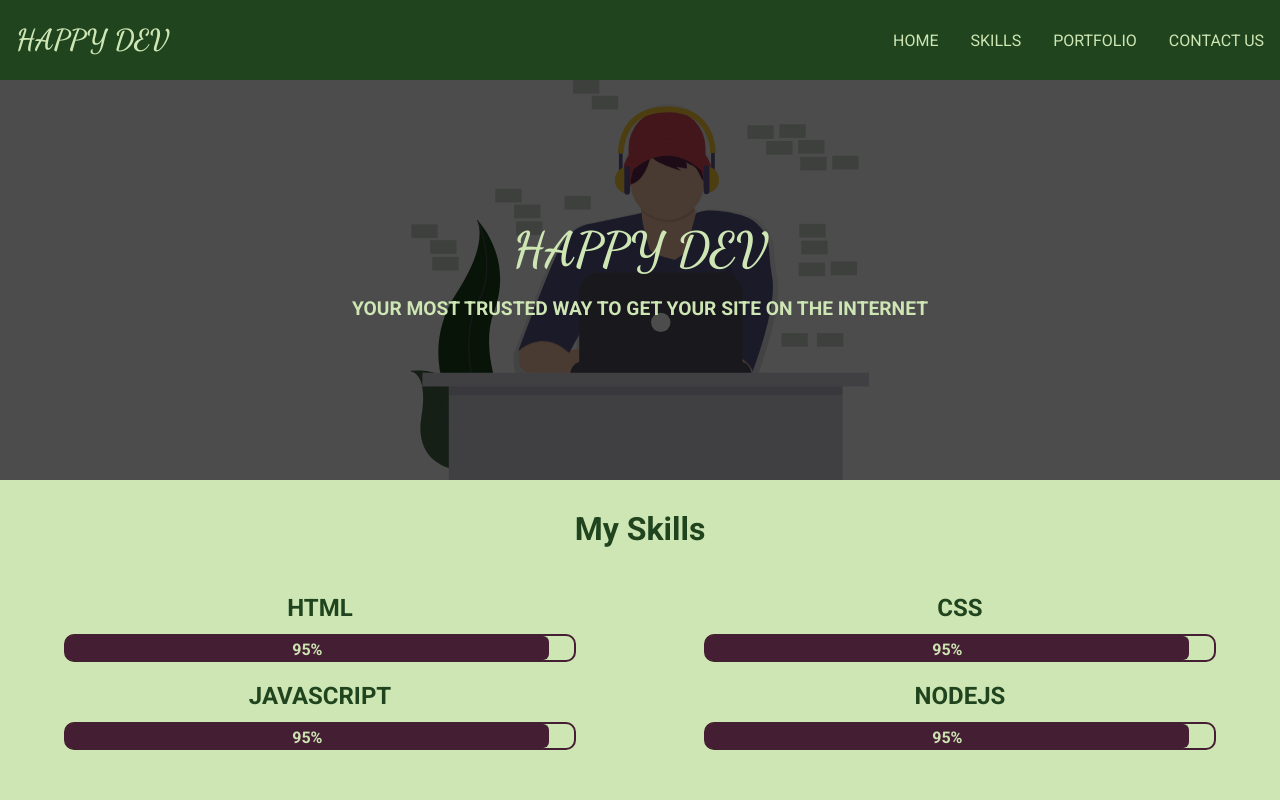
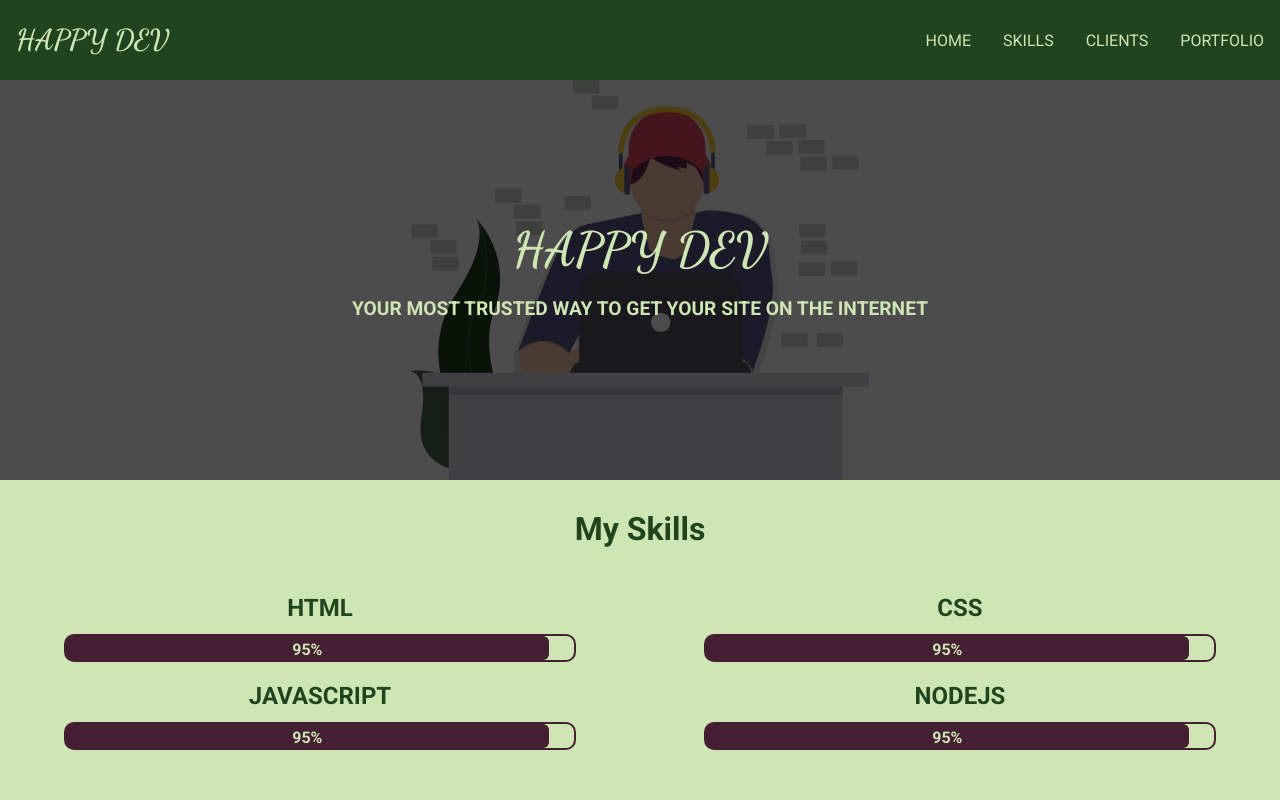
Before and after one commit to Elsayed-Gamal/project-1, a plain HTML site: page index.html in a window 1280 px wide. Shown: the top 800 px of the page. Drawn offline with Linux system fonts and the light colour scheme.

Commit message:
fix header links

```diff
--- a/index.html
+++ b/index.html
@@ -14,8 +14,8 @@
         <ul class="main-nav__links">
           <li class="main-nav__link"><a href="#">HOME</a></li>
           <li class="main-nav__link"><a href="#skills">SKILLS</a></li>
-          <li class="main-nav__link"><a href="#">PORTFOLIO</a></li>
-          <li class="main-nav__link"><a href="#">CONTACT US</a></li>
+          <li class="main-nav__link"><a href="#clients">CLIENTS</a></li>
+          <li class="main-nav__link"><a href="#portfolio">PORTFOLIO</a></li>
         </ul>
       </nav>
     </header>
```
Also changed, not shown: handsome-young-man-with-new-stylish-haircut.jpg (deleted), portrait-concentrated-young-bearded-man.jpg (deleted), portrait-white-man-isolated.jpg (deleted).
